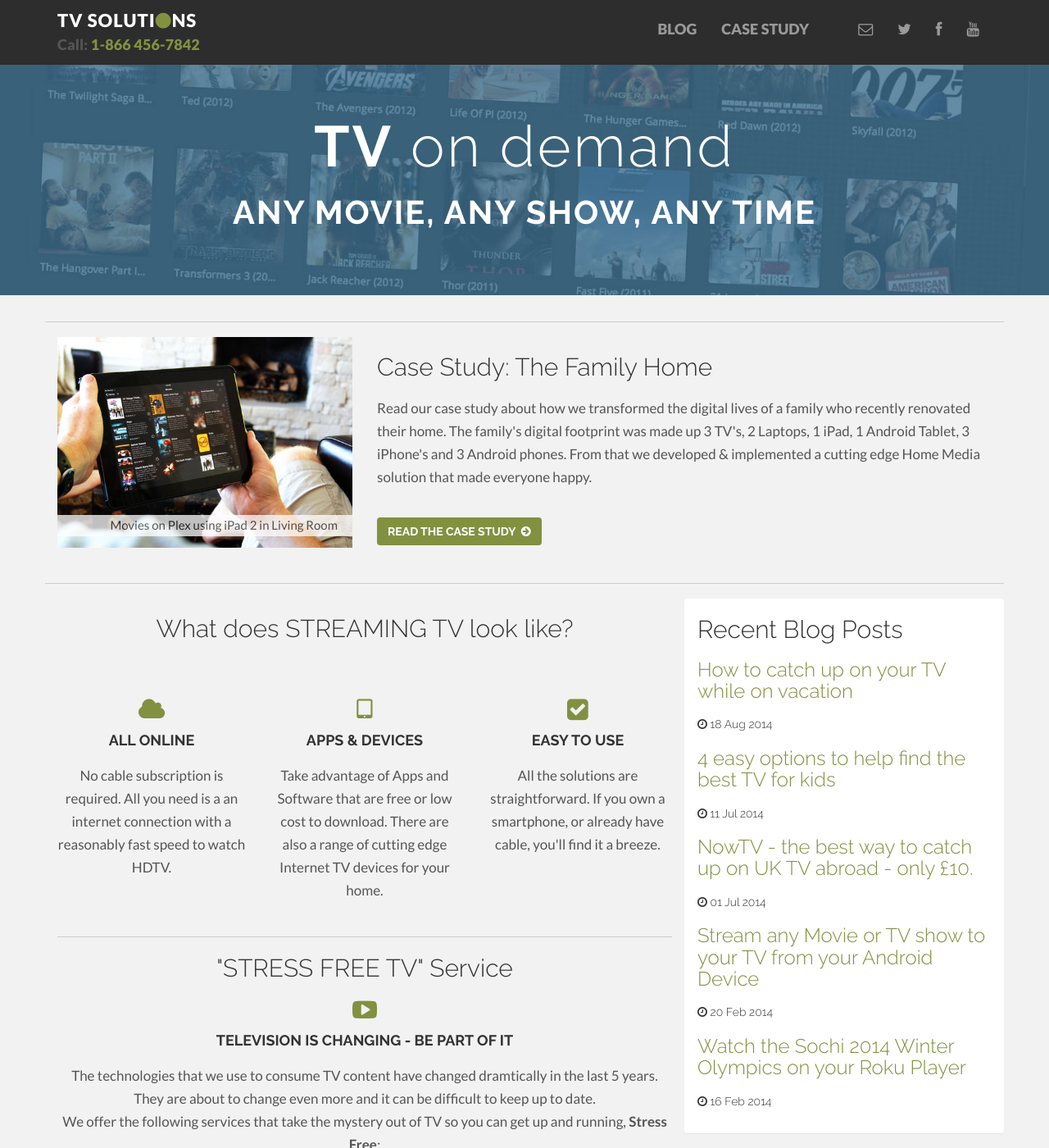
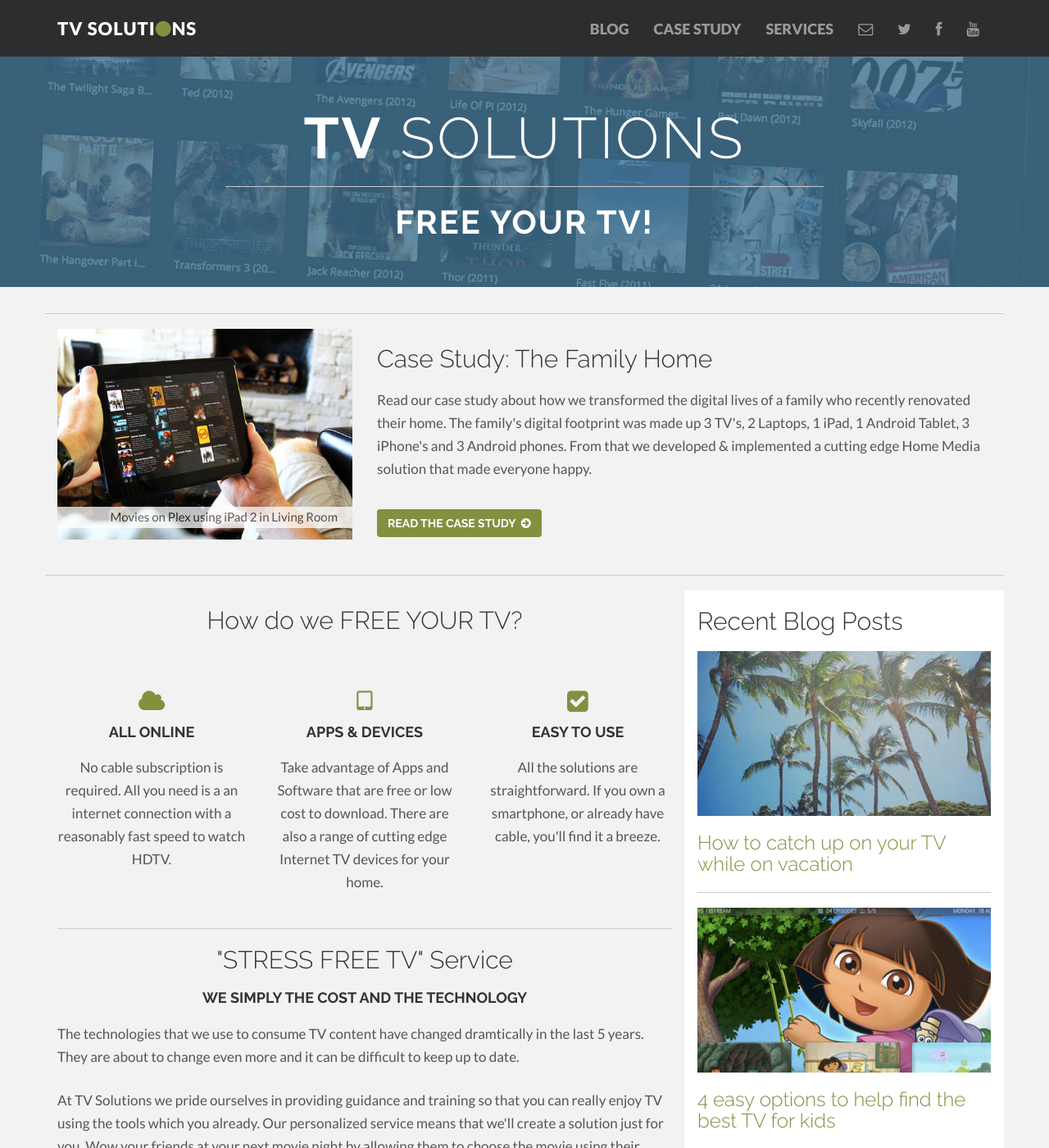
Before and after one commit to tvsolutions/tvsolutions.github.io, a Jekyll site: the page built from index.html, in a window 1280 px wide and 1400 px high. Shown: the whole window at 82% size. Built offline with Jekyll 4.4.1, drawn with Linux system fonts in a browser that asks for light colours; nearby versions of some CDN libraries; Markdown is read by kramdown in place of the engine named in the settings; some of the changed text lies outside the part shown.

Commit message:
Some major mods to homepage and blog

```diff
--- /dev/null
+++ b/_includes/recent_posts_image.html
@@ -0,0 +1,11 @@
+<ul class="recent-posts">
+	{% for post in site.posts limit:3 %}
+		<li>
+			{% if post.meta.image %}
+			<img src="{{ post.meta.image }}" class="img-responsive leader" />
+			{% endif %}
+			<h3><a href="{{ BASE_PATH }}{{ post.url }}">{{ post.title }}</a></h3>
+			<hr />
+	  </li>
+	{% endfor %}
+</ul>
--- a/_layouts/home.html
+++ b/_layouts/home.html
@@ -43,7 +43,6 @@
             <span class="icon-bar"></span>
           </button>
           <a class="navbar-brand" href="/">TV SOLUTI<i class="fa fa-circle"></i>NS</a><br />
-          <div class="call">Call: <a href="tel:18664567842">1-866 456-7842</a></div>
         </div>
 
 
--- a/_layouts/page.html
+++ b/_layouts/page.html
@@ -40,7 +40,6 @@
             <span class="icon-bar"></span>
           </button>
           <a class="navbar-brand" href="/">TV SOLUTI<i class="fa fa-circle"></i>NS</a><br />
-          <div class="call">Call: <a href="tel:18664567842">1-866 456-7842</a></div>
         </div>
 
 
--- a/assets/css/main.css
+++ b/assets/css/main.css
@@ -173,6 +173,8 @@
 .navbar-inverse {
 	background: #2d2d2d;
 	border-color: #2d2d2d;
+  margin-bottom: 0;
+  padding-top: 1rem;
 }
 
 .navbar-inverse .navbar-nav > .active > a {
@@ -191,10 +193,6 @@
 	color: #819140; /*#999999;*/
 	font-size: 22px;
 	letter-spacing: 1px;
-}
-
-.navbar-right {
-  padding-top: 10px;
 }
 
 /* ==========================================================================
@@ -262,7 +260,7 @@
 
 #headerwrap {
 	background: url(../img/header-bg.jpg) no-repeat center top;
-	margin-top: -10px;
+	margin-top: -20px;
 	padding-top:20px;
 	text-align:center;
 	background-attachment: relative;
@@ -291,6 +289,12 @@
 	font-size: 70px;
 	font-weight: 300;
 	letter-spacing: 3px;
+}
+
+@media only screen and (max-device-width: 500px) {
+  #headerwrap h1 {
+    font-size: 5rem;
+  }
 }
 
 #headerwrap h1 hr {
@@ -564,16 +568,27 @@
 }
 
 .blog img.leader {
-  margin-bottom: 1.5rem;
+  /*margin-bottom: 1.5rem;*/
 }
 
 .blog .post-list {
     margin-bottom: 5rem;
 }
 
-    .blog .post-list h3 {
-        font-weight: bold;
-    }
+  .blog .post-list .content {
+    background: #fff;
+    padding: 2rem 1rem;
+  }
+
+  .blog .post-list .lead {
+    font-size: 1.8rem;
+  }
+
+  .blog .post-list h3 {
+    font-weight: bold;
+    font-size: 2.2rem;
+    margin-top: 0;
+  }
 
 
 .flex-video {
@@ -598,7 +613,9 @@
 height: 100%;
 }
 @media only screen and (max-device-width: 800px), only screen and (device-width: 1024px) and (device-height: 600px), only screen and (width: 1280px) and (orientation: landscape), only screen and (device-width: 800px), only screen and (max-width: 767px) {
-.flex-video { padding-top: 0; }
+
+  .flex-video { padding-top: 0; }
+
 }
 
 #sidebar {
--- a/index.html
+++ b/index.html
@@ -5,12 +5,10 @@
 
 	<div id="headerwrap">
 		<div class="container">
-			<div class="row centered">
-				<div class="col-lg-8 col-lg-offset-2">
-				<h1><b>TV</b> on demand</h1>
-				<h2>any movie, any show, any time</h2>
-				</div>
-			</div><!-- row -->
+			<div class="centered col-lg-8 col-lg-offset-2">
+			<h1><b>TV</b> SOLUTIONS</h1><hr />
+			<h2>Free your TV!</h2>
+			</div>
 		</div><!-- container -->
 	</div><!-- headerwrap -->
 
@@ -24,14 +22,14 @@
 			<div class="col-lg-8">
 				<h2>Case Study: The Family Home</h2>
 				<p>Read our case study about how we transformed the digital lives of a family who recently renovated their home. The family's digital footprint was made up 3 TV's, 2 Laptops, 1 iPad, 1 Android Tablet, 3 iPhone's and 3 Android phones. From that we developed &amp; implemented a cutting edge Home Media solution that made everyone happy.</p>
-				<p>	<a href="/case-study.html" class="btn btn-green">Read the case study &nbsp;<i class="fa fa-arrow-circle-right"></i></a></p>
+				<p><a href="/case-study.html" class="btn btn-green">Read the case study &nbsp;<i class="fa fa-arrow-circle-right"></i></a></p>
 			</div>
 		</div>
 		<div class="row">
 			<hr>
 			<div class="col-lg-8 main">
 				<div class="row centered">
-					<h2>What does STREAMING TV look like?</h2>
+					<h2>How do we FREE YOUR TV?</h2>
 					<br><br>
 					<div class="col-lg-4">
 						<i class="fa fa-cloud"></i>
@@ -56,83 +54,40 @@
 
 				<h2 class="centered">"STRESS FREE TV" Service</h2>
 
-				<div class="centered">
-					<i class="fa fa-youtube-play"></i>
-					<h4>TELEVISION IS CHANGING - BE PART OF IT</h4>
-					<p>The technologies that we use to consume TV content have changed dramtically in the last 5 years.<br />They are about to change even more and it can be difficult to keep up to date.<br />We offer the following services that take the mystery out of TV so you can get up and running, <strong>Stress Free</strong>:</p>
+				<div>
+					<h4 class="centered">WE SIMPLY THE COST AND THE TECHNOLOGY</h4>
+					<p>The technologies that we use to consume TV content have changed dramtically in the last 5 years.<br />They are about to change even more and it can be difficult to keep up to date.</p>
+					<p>At TV Solutions we pride ourselves in providing guidance and training so that you can really enjoy TV using the tools which you already. Our personalized service means that we'll create a solution just for you. Wow your friends at your next movie night by allowing them to choose the movie using their phone!</p>
+					<p>Stress Free TV allows you to use the tools you already have in your home:</p>
+					<div class="row centered">
+						<div class="col-lg-3">
+							<i class="fa fa-laptop"></i>
+							<h4>Laptops</h4>
+						</div>
+						<div class="col-lg-3">
+							<i class="fa fa-tablet"></i>
+							<h4>Tablets</h4>
+						</div>
+						<div class="col-lg-3">
+							<i class="fa fa-mobile"></i>
+							<h4>Smart Phones</h4>
+						</div>
+						<div class="col-lg-3">
+							<i class="fa fa-bolt"></i>
+							<h4>Internet</h4>
+						</div>
+					</div>
+					<h3 class="centered">Call Now Toll-free: <strong>1-866 456-7842</strong> <br />or<br />Email: <a href="mailto:info@tvsolutions.ca">info@tvsolutions.ca</a></h3><br /><br />
 				</div>
-
 			</div>
 
 			<div class="col-lg-4 panel ">
 				<h2>Recent Blog Posts</h2>
-				{% include recent_posts.html %}
+				{% include recent_posts_image.html %}
 			</div>
 
 		</div>
 
-
-		<div class="row">
-			<br><br>
-				<div class="col-lg-6">
-					<div class="panel panel-default">
-						<div class="panel-heading">
-							<h2 class="panel-title text-center"><i class="fa fa-group"></i> CONSULTATION</h3>
-						</div>
-						<div class="panel-body">
-							<p>Before you start investing in new technology it's important to know that it will suit your needs. I provide an initial consultation process that will take into account a number of factors:</p>
-							<ul class="list-group">
-								<li class="list-group-item">Budget</li>
-								<li class="list-group-item">Current home setup</li>
-								<li class="list-group-item">Internet connection</li>
-								<li class="list-group-item">Individual users</li>
-								<li class="list-group-item">Future growth</li>
-							</ul>
-							<p>This consultation can be done in the comfort of your home or via a Skype/Phone call.</p>
-							<h4>What you get</h4>
-							<p>The product of this consultation is a report outlining the best solution for you. If you're happy with it you can then choose to do the setup and installation yourself or let me do it for you, <strong>Stress Free</strong></p>
-							<div class="panel-footer">
-									<span class="btn btn-lg btn-block btn-green" >$70/hour</a></span>
-									<h3 class="centered">Call Now Toll-free: <strong>1-866 456-7842</strong> <br />or<br />Email: <a href="mailto:info@tvsolutions.ca">info@tvsolutions.ca</a></h3>
-							</div>
-						</div>
-					</div>
-				</div><!-- col-lg-4 -->
-
-
-				<div class="col-lg-6">
-					<div class="panel panel-default">
-						<div class="panel-heading">
-							<h2 class="panel-title text-center"><i class="fa fa-cogs"></i> SETUP &amp; INSTALLATION</h2>
-						</div>
-						<div class="panel-body">
-							<h4>Streaming Media Devices</h4>
-							<p>I provide setup and installation for the following streaming media devices:</p>
-							<h3><span class="label label-default">Roku</span>
-							<span class="label label-default">Chromecast</span>
-							<span class="label label-default">Apple TV</span></h3>
-							<h3><span class="label label-default">OUYA</span>
-							<span class="label label-default">Amazon Fire</span>
-							<span class="label label-default">Others...</span>
-							</h3>
-							<p>This requires either a home visit or a Skype/Video call where I walk you through the setup and installation and configure the device to suit your specific needs.</p>
-							<h4>Software</h4>
-							<p>I provide setup and installation for the following streaming media software:</p>
-							<h3><span class="label label-default">Plex</span>
-							<span class="label label-default">XBMC</span>
-							<span class="label label-default">iOS &amp; Android Apps</span></h3>
-
-							<p>This service is usually done via a Remote Desktop Session and/or Skype, which means I don't have to visit your home and you can watch me do the installation and setup right on your laptop/computer.</p>
-
-							<div class="panel-footer">
-									<span class="btn btn-lg btn-block btn-green" >$70/hour</a></span>
-									<h3 class="centered">Call Now Toll-free: <strong>1-866 456-7842</strong> <br />or<br />Email: <a href="mailto:info@tvsolutions.ca">info@tvsolutions.ca</a></h3>
-							</div>
-						</div>
-					</div>
-				</div><!-- col-lg-4 -->
-			</div>
-		</div>
 	</div>
 		<div class="row centered">
 			<br /><br />
```
Also changed, not shown: blog.html (+6 -5 lines), services.html (+11 -1 lines).
